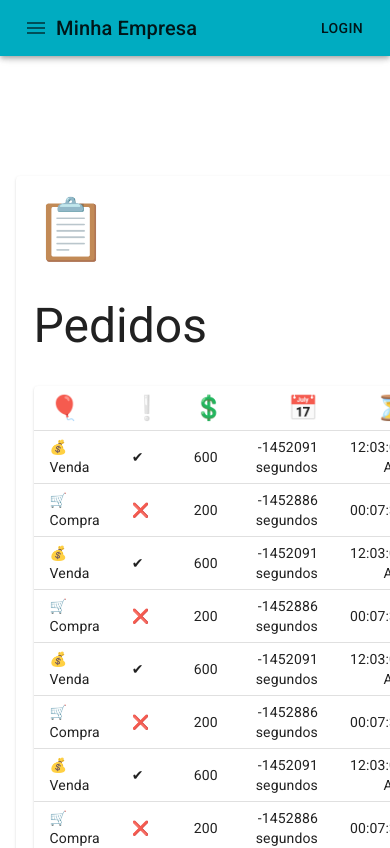
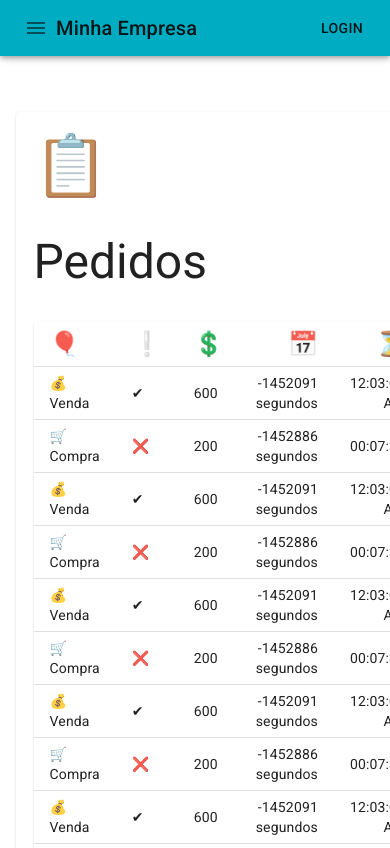
Before and after one commit to CavernaTech/breeze, a React (Create React App) app: page /pedidos in a window 390 px wide. Shown: the top 848 px of the page. Built offline with nearby package versions, Linux system fonts and the light colour scheme; a web font is replaced by a local one.

Commit message:
Ajustada responsividade;

```diff
--- a/src/components/menu/index.jsx
+++ b/src/components/menu/index.jsx
@@ -55,7 +55,7 @@ function MenuComponent({ children }) {
           </Toolbar>
         </AppBar>
       </Box>
-      <Grid item md={open ? 3 : 1}>
+      <Grid item sm={open ? 3 : 1}>
         <Paper
           className={clsx(classes.drawer, {
             [classes.drawerOpen]: open,
@@ -117,7 +117,8 @@ function MenuComponent({ children }) {
           </MenuList>
         </Paper>
       </Grid>
-      <Grid item md={open ? 9 : 11} sx={{ marginTop: '10em', marginBottom: '5em' }}>
+      <Grid item sm={open ? 9 : 11}>
+        <Box sx={{height: '6em'}} />
         {children}
       </Grid>
     </Grid>
```
